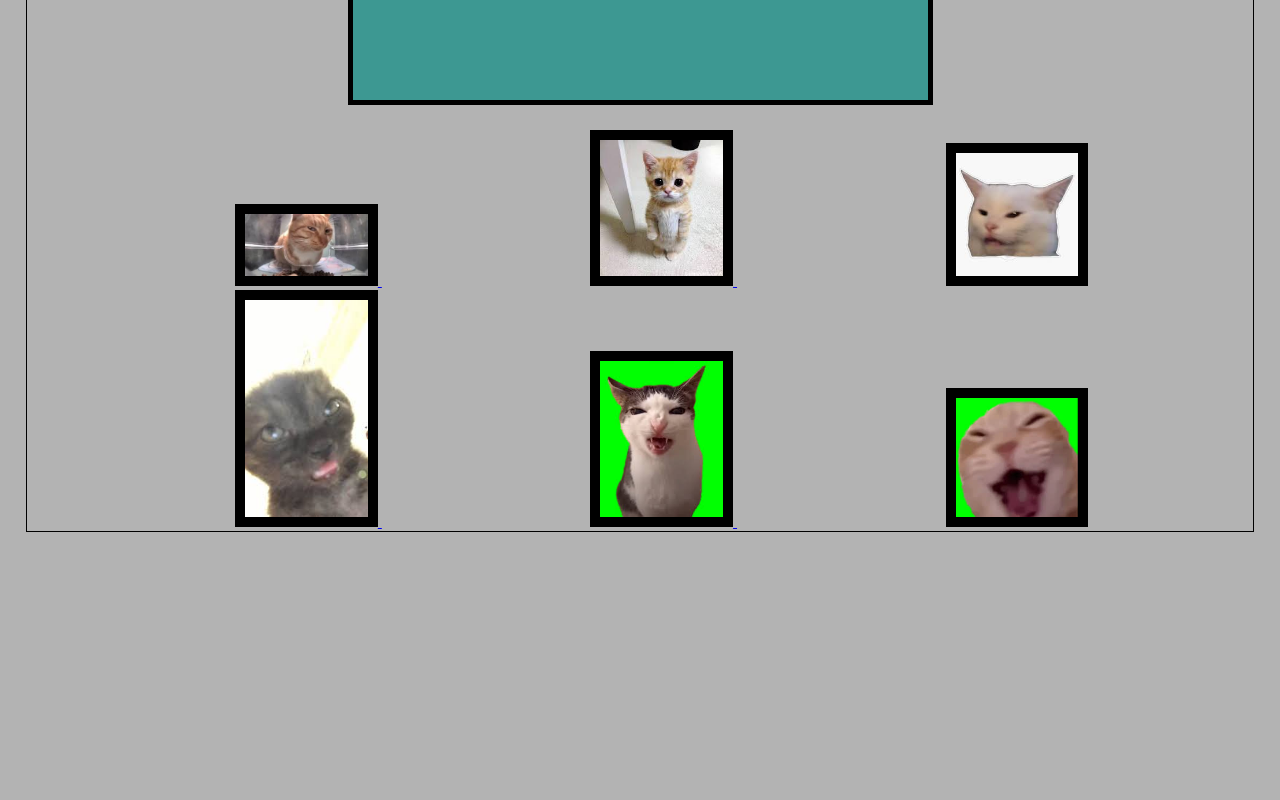
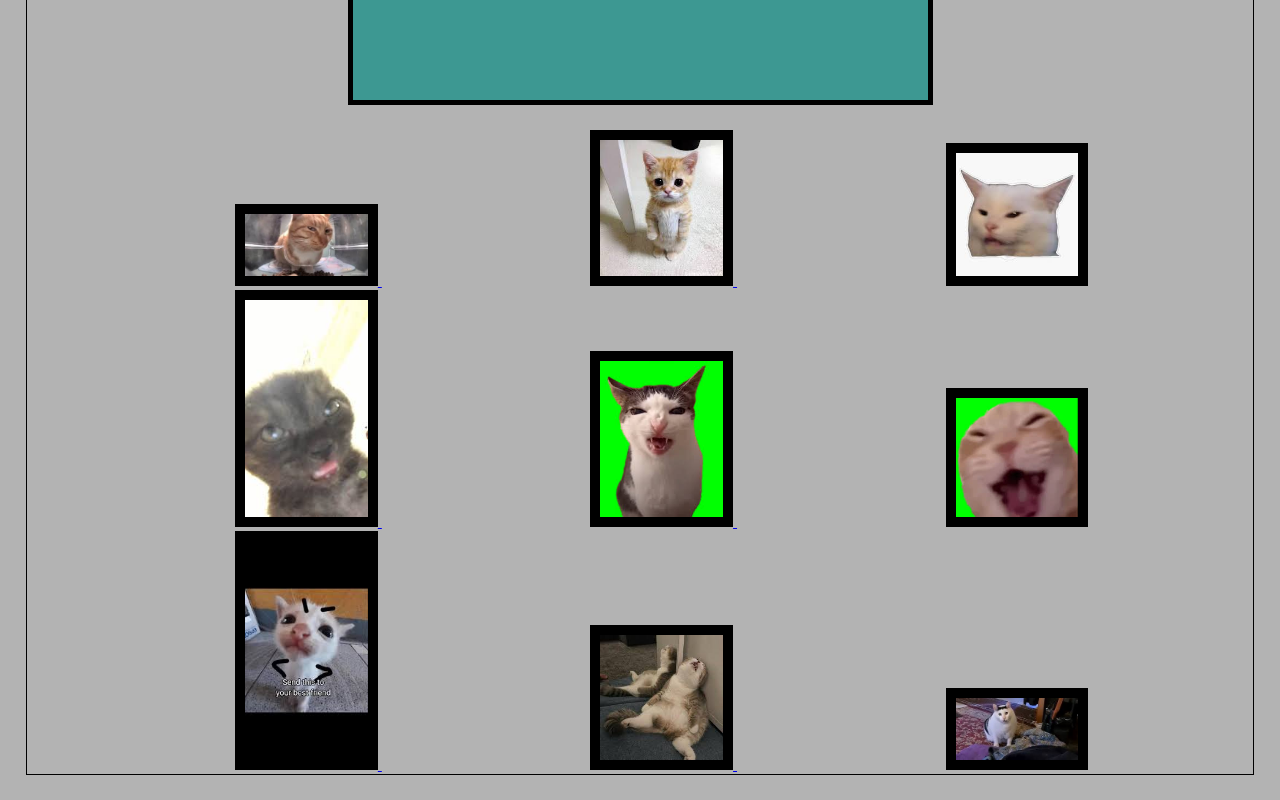
Before and after one commit to aminebella/FinalProjectJsCoursera, a plain HTML site: page index.html in a window 1280 px wide. Shown: the part 582-1382 px from the top of the page. Before the commit the page ends 1139 px from the top, so only its background shows below. Drawn offline with Linux system fonts and the light colour scheme.

Commit message:
final modifcations

```diff
--- a/index.html
+++ b/index.html
@@ -32,15 +32,15 @@
         <a href="imgs/im6.jpg" data-lightbox="memes" data-title="cat laughing">
             <img class = "preview" src="imgs/im6.jpg" alt="the cat is laughing at you" onmouseover = "showImgInBox(this)" onmouseout = "showMsgInBox()" onfocus="showImgInBox(this)" onblur="showMsgInBox()">
         </a>
-        <!-- <a href="imgs/im7.jpg" data-lightbox="memes" data-title="angry cat">
-            <img src="imgs/im7.jpg" alt="image7">
+        <a href="imgs/im7.jpg" data-lightbox="memes" data-title="angry cat" >
+            <img class = "preview" src="imgs/im7.jpg" alt="cat is looking agnry" onmouseover = "showImgInBox(this)" onmouseout = "showMsgInBox()" onfocus="showImgInBox(this)" onblur="showMsgInBox()">
         </a>
-        <a href="imgs/im8.jpg" data-lightbox="memes" data-title="sleepy cat">
-            <img src="imgs/im8.jpg" alt="image8">
+        <a href="imgs/im8.jpg" data-lightbox="memes" data-title="sleepy cat" >
+            <img class = "preview" src="imgs/im8.jpg" alt="cat is taking a nap" onmouseover = "showImgInBox(this)" onmouseout = "showMsgInBox()" onfocus="showImgInBox(this)" onblur="showMsgInBox()">
         </a>
-        <a href="imgs/im9.jpg" data-lightbox="memes" data-title="huh? cat ">
-            <img src="imgs/im9.jpg" alt="image9">
-        </a> -->
+        <a href="imgs/im9.jpg" data-lightbox="memes" data-title="huh? cat " >
+            <img class = "preview" src="imgs/im9.jpg" alt="cat is not understanding" onmouseover = "showImgInBox(this)" onmouseout = "showMsgInBox()" onfocus="showImgInBox(this)" onblur="showMsgInBox()">
+        </a>
     </div>
 
 
--- a/js/script.js
+++ b/js/script.js
@@ -20,7 +20,6 @@ function showMsgInBox (){
 for(let i=0;i<images.length;i++){
     images[i].setAttribute("tabindex",0);
 }
-
 var links=document.getElementsByTagName("a");
 for(let i=0;i<links.length;i++){
     links[i].setAttribute("tabindex",-1);
```
Also changed, not shown: css/style.css (+1 -12 lines). Lines whose indentation alone changed are shown as unchanged.
